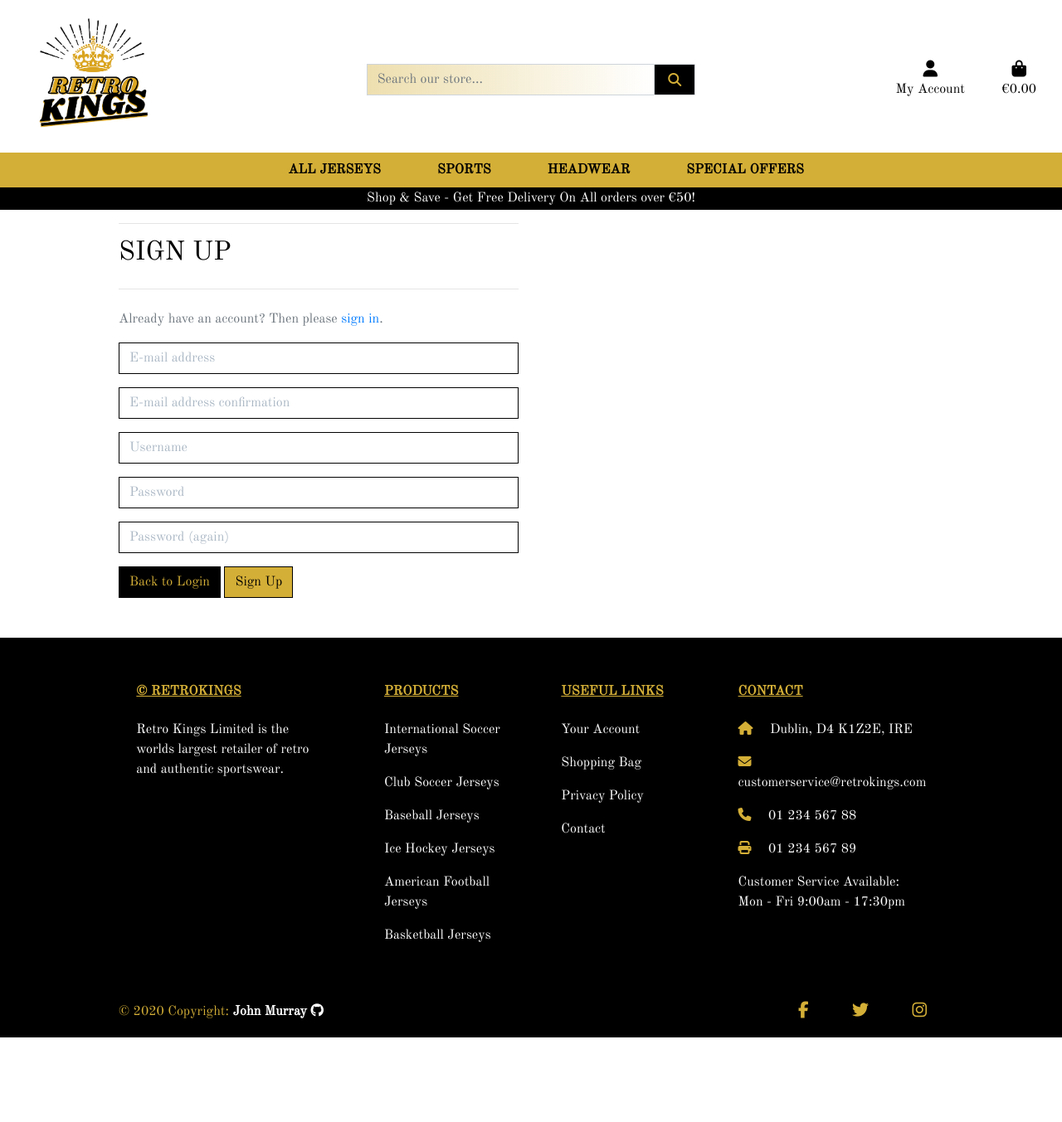
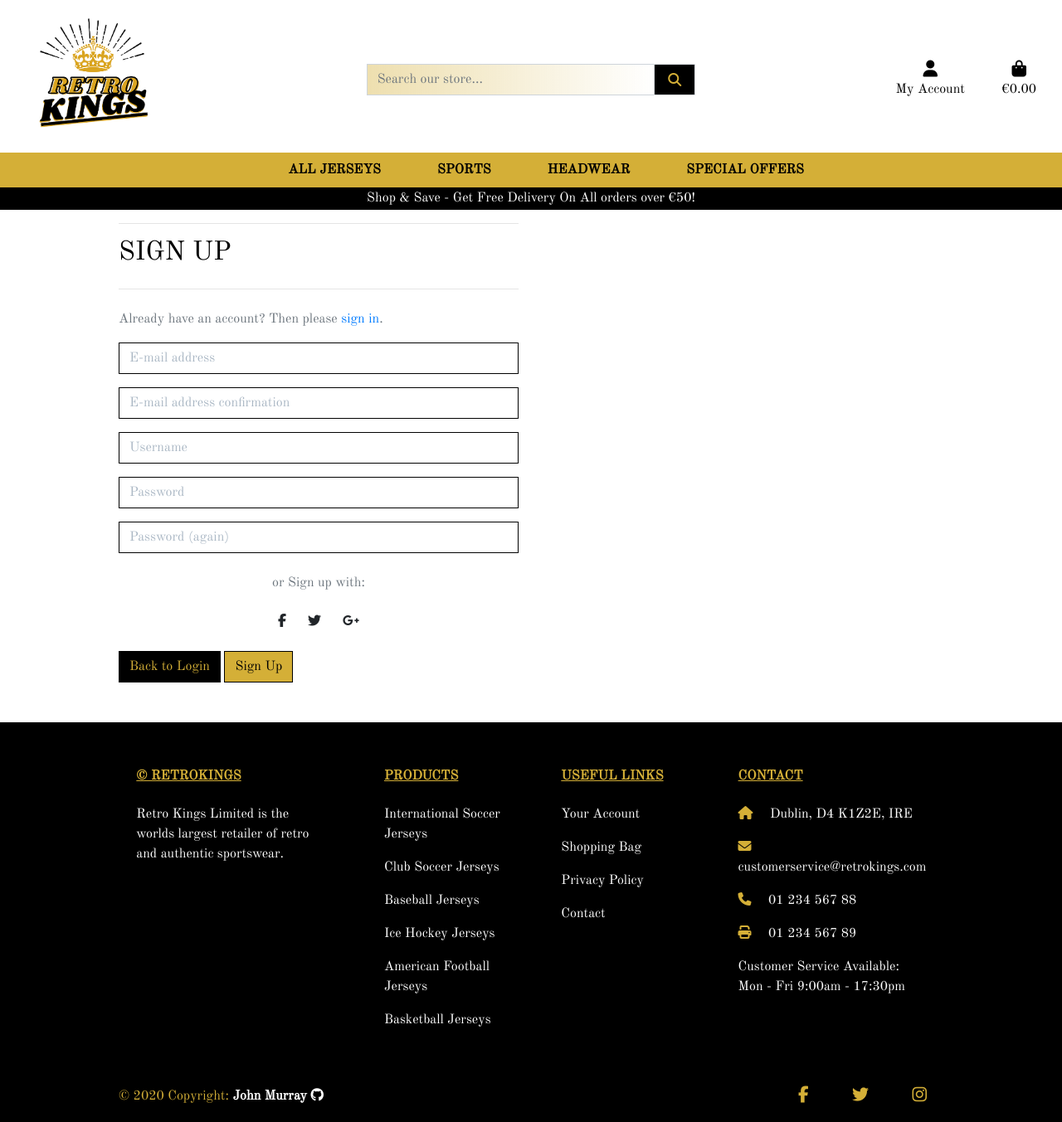
Before and after one commit to Jmurray1989/RetroKings, a Django app: page /accounts/signup/ in a window 1280 px wide. Shown: the whole page at 83% size. Before the commit the page ends 1251 px from the top, so only its background shows below. Run offline with Django 3.2, Linux system fonts and the light colour scheme; some libraries are stand-ins or nearby versions.

Commit message:
Social icons added to sign up page - for future development

```diff
--- a/templates/allauth/account/signup.html
+++ b/templates/allauth/account/signup.html
@@ -17,8 +17,30 @@
   {% if redirect_field_value %}
   <input type="hidden" name="{{ redirect_field_name }}" value="{{ redirect_field_value }}" />
   {% endif %}
+  <p class="font-small dark-grey-text text-right d-flex justify-content-center">
+	or
+	Sign up
+	with:</p>
+
+	<div class="row justify-content-center">
+
+	    <!--Facebook-->
+			<a href="https://www.facebook.com/" target="_blank"
+				class="button btn btn-white btn-rounded mb-3"><i class="fab fa-facebook-f text-center" aria-hidden="true"></i></a>
+
+		<!--Twitter-->
+			<a href="https://twitter.com/login" target="_blank"
+				class=" button btn btn-white btn-rounded mb-3"><i class="fab fa-twitter" aria-hidden="true"></i></a>
+
+		<!--Google +-->
+			<a href="https://accounts.google.com/" target="_blank"
+				class="button btn btn-white btn-rounded mb-3"><i class="fab fa-google-plus-g" aria-hidden="true"></i></a>
+
+	</div>
+
   <a class="btn btn-outline-black btn-black rounded-0 mb-5" href="{% url 'account_login' %}">Back to Login</a>
   <button class="btn-gold mb-5" type="submit">{% trans "Sign Up" %}</button>
 </form>
 
+
 {% endblock %}
```
